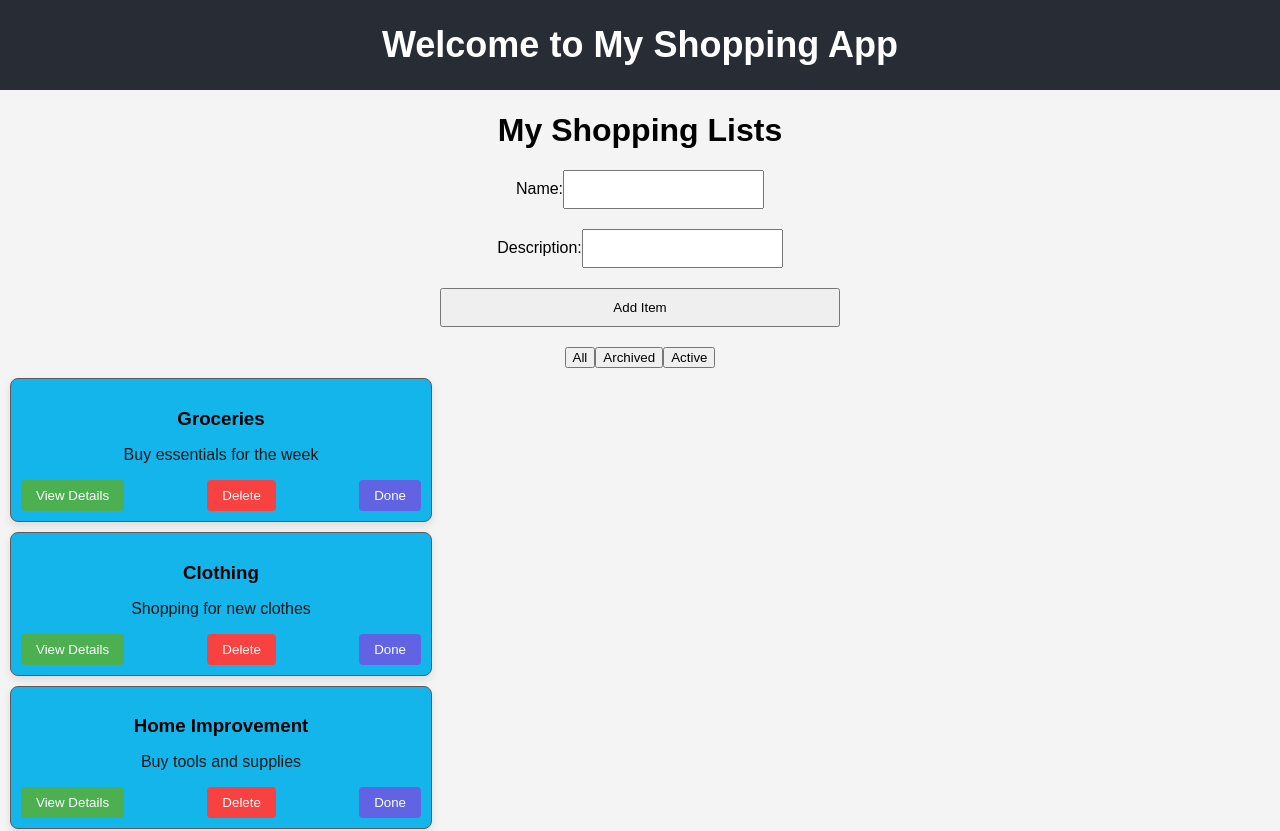
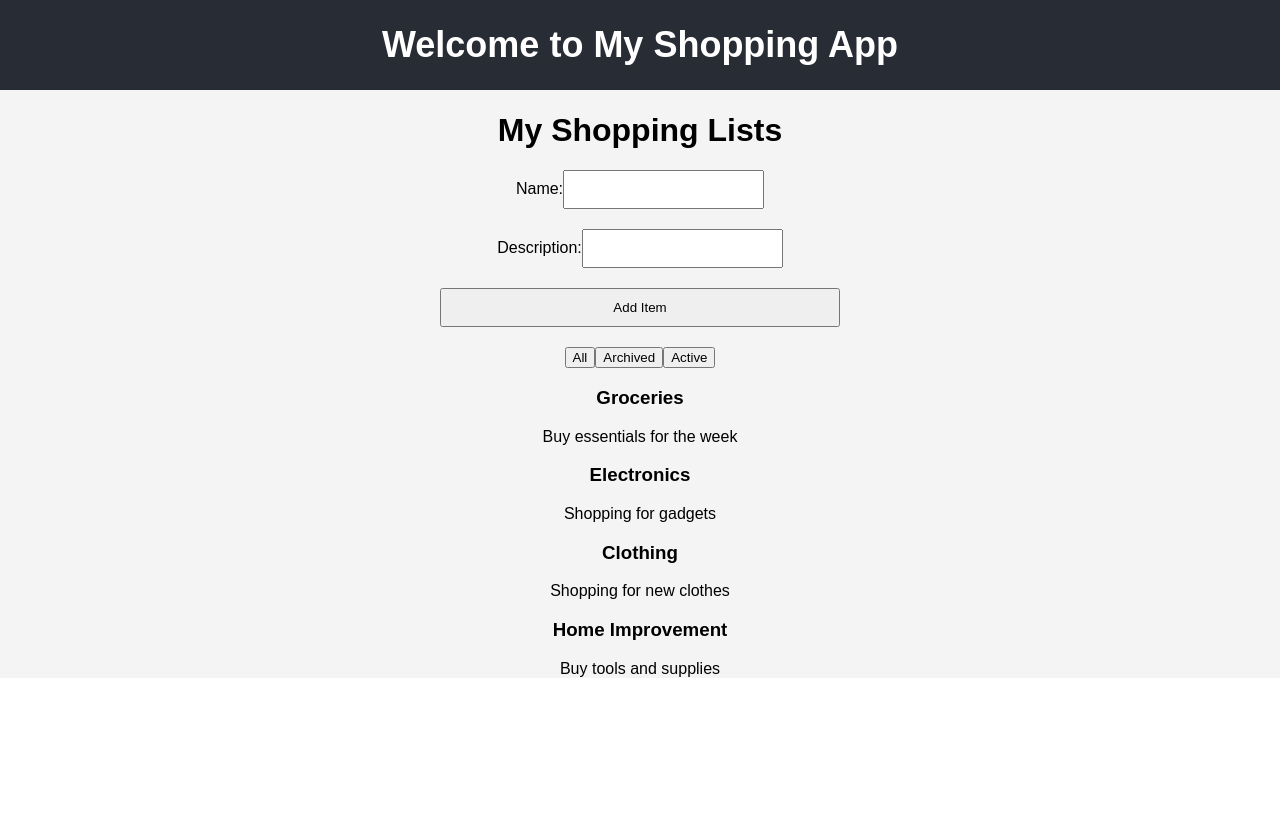
Before and after one commit to Martinb113/Shopping-list, a React (Create React App) app: page / in a window 1280 px wide. Shown: the top 831 px of the page. After the commit the page ends 800 px from the top, so only its background shows below. Built offline with nearby package versions, Linux system fonts and the light colour scheme; what miragejs would draw is missing.

Commit message:
Details and Tiles

```diff
--- a/src/components/ShoppingListDetail.jsx
+++ b/src/components/ShoppingListDetail.jsx
@@ -1,15 +1,46 @@
-// src/components/ShoppingListDetail.jsx
-import React, { useState } from 'react';
+import { useState, useEffect } from 'react';
+import AddShoppingListForm from './AddShoppingListForm'; // Import AddShoppingListForm
+//import { setFilterType } from '../pages/ShoppingListsOverview'; // Import setFilterType if necessary
+import DeleteConfirmationDialog from './DeleteConfirmationDialog'; // Import DeleteConfirmationDialog if necessary
+import ShoppingListTile from './ShoppingListTile'; // Make sure to import ShoppingListTile
+
 // ... (other imports and code)
 
-const ShoppingListDetail = ({ shoppingList }) => {
-    return (
-      <div>
-        <h2>{shoppingList.name}</h2>
-        <p>{shoppingList.description}</p>
-        {/* Add components to display and manage shopping items */}
-      </div>
-    );
+const ShoppingListDetail = ({
+  shoppingList,
+  handleAddList,
+  filteredLists,
+  isDeleteConfirmationOpen,
+  setDeleteConfirmationOpen,
+  handleConfirmDelete,
+  setFilterType, // Accept setFilterType as a prop
+}) => {
+  const [isExpanded, setIsExpanded] = useState(false);
+
+  const toggleExpansion = () => {
+    setIsExpanded(!isExpanded);
   };
 
-  export default ShoppingListDetail;
+  return (
+    <div>
+      <h1>My Shopping Lists</h1>
+      <AddShoppingListForm onAddList={handleAddList} />
+      <div style={{ margin: '10px 0' }}>
+        <button onClick={() => setFilterType('all')}>All</button>
+        <button onClick={() => setFilterType('archived')}>Archived</button>
+        <button onClick={() => setFilterType('active')}>Active</button>
+      </div>
+
+      {Array.isArray(filteredLists) && filteredLists.map((list) => (
+  <ShoppingListTile key={list.id} shoppingList={list} />
+))}
+      <DeleteConfirmationDialog
+        isOpen={isDeleteConfirmationOpen}
+        onCancel={() => setDeleteConfirmationOpen(false)}
+        onConfirm={handleConfirmDelete}
+      />
+    </div>
+  );
+};
+
+export default ShoppingListDetail;
--- a/src/components/ShoppingListTile.jsx
+++ b/src/components/ShoppingListTile.jsx
@@ -1,12 +1,12 @@
-// ShoppingListTile.js
+// ShoppingListTile.jsx
 import React from 'react';
 
-const ShoppingListTile = ({ list, onDelete }) => {
+const ShoppingListTile = ({ shoppingList, onSelect }) => {
   return (
-    <div>
-      <h3>{list.name}</h3>
-      <p>{list.description}</p>
-      <button onClick={onDelete}>Delete</button>
+    <div onClick={() => onSelect(shoppingList.id)}>
+      <h3>{shoppingList.name}</h3>
+      <p>{shoppingList.description}</p>
+      {/* More details can be displayed as needed */}
     </div>
   );
 };
--- a/src/pages/ShoppingListsOverview.jsx
+++ b/src/pages/ShoppingListsOverview.jsx
@@ -1,8 +1,9 @@
 import React, { useState, useEffect } from 'react';
-import ShoppingList from '../components/ShoppingList';
+import ShoppingListDetail from '../components/ShoppingListDetail';
 import AddShoppingListForm from '../components/AddShoppingListForm';
 import DeleteConfirmationDialog from '../components/DeleteConfirmationDialog';
 import { deleteShoppingList, archiveShoppingList, fetchShoppingLists } from '../apiService';
+import ShoppingListTile from '../components/ShoppingListTile'; // Make sure to import ShoppingListTile
 
 const ShoppingListsOverview = () => {
   const [shoppingLists, setShoppingLists] = useState([]);
@@ -10,21 +11,17 @@ const ShoppingListsOverview = () => {
   const [selectedListId, setSelectedListId] = useState(null);
   const [filterType, setFilterType] = useState('all');
   const [isLoading, setIsLoading] = useState(true);
-  const [error, setError] = useState(null);
-  console.log('Component re-rendered with filterType:', filterType);
+  const [error, setError] = useState(null); // Define error state
+
   useEffect(() => {
     const loadShoppingLists = async () => {
       try {
         const data = await fetchShoppingLists();
-
-        // Add some logging here to see what `data` contains
-        console.log('Fetched data: Step useEffect ShLO', data);
-
         setShoppingLists(data);
       } catch (err) {
-        setError(err.message);
+        setError(err.message); // Set error state
       } finally {
-        setIsLoading(false);
+        setIsLoading(false); // Set isLoading state
       }
     };
 
@@ -46,8 +43,7 @@ const ShoppingListsOverview = () => {
           list.id === id ? { ...list, archived: true } : list
         )
       );
-      // Add this line to update the filterType state
-      setFilterType('active'); // Assuming want to show active lists after archiving one
+      setFilterType('active');
     } catch (error) {
       setError('Could not archive the item. Please try again.');
     } finally {
@@ -80,7 +76,6 @@ const ShoppingListsOverview = () => {
         archived: false,
       };
 
-      // Check if shoppingLists is an array before adding the new list
       if (Array.isArray(shoppingLists)) {
         setShoppingLists([...shoppingLists, addedList]);
       } else {
@@ -93,28 +88,14 @@ const ShoppingListsOverview = () => {
     }
   };
 
-  /*const handleAddList = async (newList) => {
-    try {
-      const addedList = {
-        ...newList,
-        id: shoppingLists.length + 1,
-        archived: false,
-      };
-      await saveNewShoppingList(addedList);
-      setShoppingLists([...shoppingLists, addedList]);
-    } catch (error) {
-      console.error('Error adding shopping list:', error);
-    }
-  };*/
-
   async function saveNewShoppingList(newList) {
     try {
       const response = await fetch('/shopping-lists', {
         method: 'POST',
         headers: {
-          'Content-Type': 'application/json'
+          'Content-Type': 'application/json',
         },
-        body: JSON.stringify(newList)
+        body: JSON.stringify(newList),
       });
 
       if (!response.ok) {
@@ -126,21 +107,17 @@ const ShoppingListsOverview = () => {
       return data;
     } catch (error) {
       console.error('Error saving new shopping list:', error);
-      throw error; // Rethrow the error so it can be handled by the caller
+      throw error;
     }
-  }
-
+  };
 
   const getFilteredLists = () => {
     switch (filterType) {
       case 'archived':
-        console.log('Filtering for archived lists');
         return shoppingLists.filter((list) => list.archived);
       case 'active':
-        console.log('Filtering for active lists');
         return shoppingLists.filter((list) => !list.archived);
       default:
-        console.log('No filter applied');
         return shoppingLists;
     }
   };
@@ -159,6 +136,10 @@ const ShoppingListsOverview = () => {
     return <div>No shopping lists found.</div>;
   }
 
+  const handleSelectList = (id) => {
+    // Logic to handle list selection, maybe to display ShoppingListDetail
+  };
+
   return (
     <div>
     <h1>My Shopping Lists</h1>
@@ -168,11 +149,13 @@ const ShoppingListsOverview = () => {
       <button onClick={() => setFilterType('archived')}>Archived</button>
       <button onClick={() => setFilterType('active')}>Active</button>
     </div>
-      <ShoppingList
-        shoppingLists={filteredLists} // Pass the filtered lists as a prop
-        onDelete={openDeleteConfirmation}
-        onArchive={handleArchive}
+    {filteredLists.map((list) => (
+      <ShoppingListTile
+        key={list.id}
+        shoppingList={list}
+        onSelect={handleSelectList}
       />
+    ))}
     <DeleteConfirmationDialog
       isOpen={isDeleteConfirmationOpen}
       onCancel={() => setDeleteConfirmationOpen(false)}
```
Lines whose indentation alone changed are shown as unchanged.
